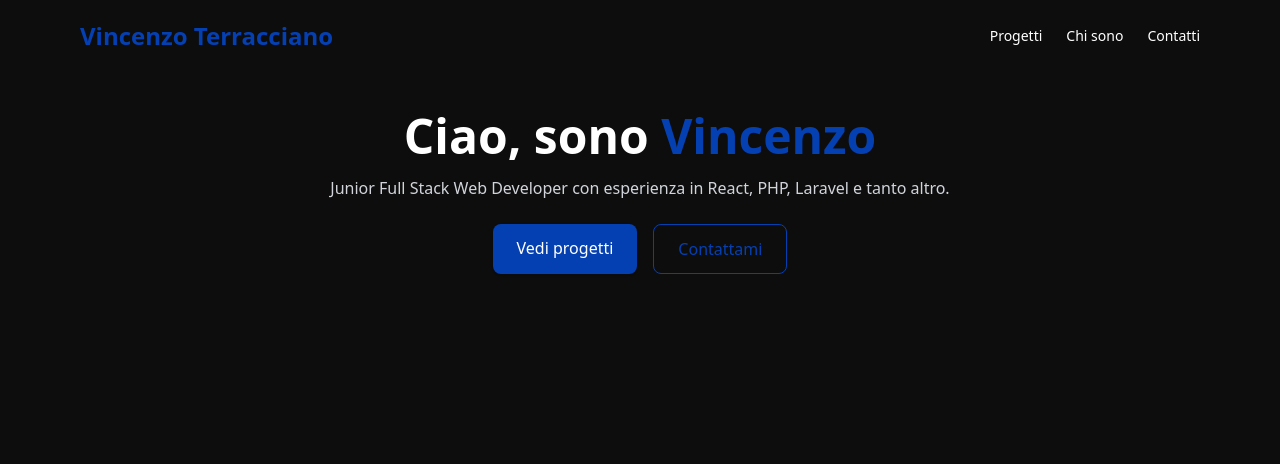
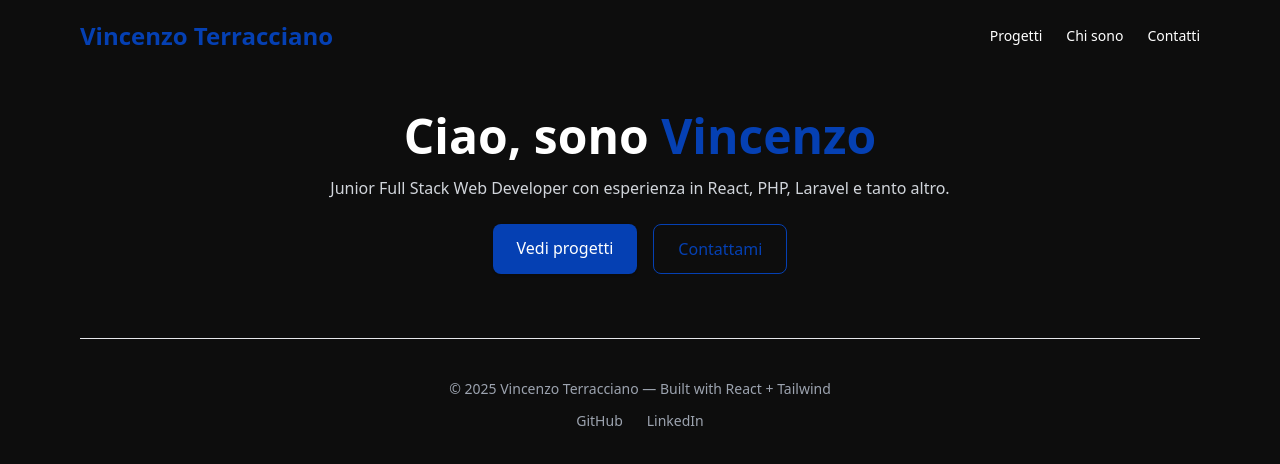
Before and after one commit to vincenzo-terracciano/portfolio, a React (Vite) app: page / in a window 1280 px wide. Shown: the top 464 px of the page. Built offline with nearby package versions, Linux system fonts and the light colour scheme.

Commit message:
Add Footer component and integrate it into App

```diff
--- a/src/App.jsx
+++ b/src/App.jsx
@@ -1,3 +1,4 @@
+import Footer from "./components/Footer"
 import Header from "./components/Header"
 import Hero from "./components/Hero"
 
@@ -12,6 +13,8 @@ function App() {
           <main>
             <Hero />
           </main>
+
+          <Footer />
         </div>
       </div>
     </>
--- /dev/null
+++ b/src/components/Footer.jsx
@@ -0,0 +1,15 @@
+export default function Footer() {
+    return (
+        <footer className="mt-16 py-10 text-center text-sm text-gray-400 border-t border-gray-200 dark:border-gray-700">
+            <p>© {new Date().getFullYear()} Vincenzo Terracciano — Built with React + Tailwind</p>
+            <div className="mt-3 flex justify-center gap-6">
+                <a href="https://github.com/vincenzo-terracciano" target="_blank" rel="noreferrer" className="hover:text-brand-blue">
+                    GitHub
+                </a>
+                <a href="https://www.linkedin.com/in/vincenzo-terracciano-0a6676154/" target="_blank" rel="noreferrer" className="hover:text-brand-blue">
+                    LinkedIn
+                </a>
+            </div>
+        </footer>
+    )
+}
```
